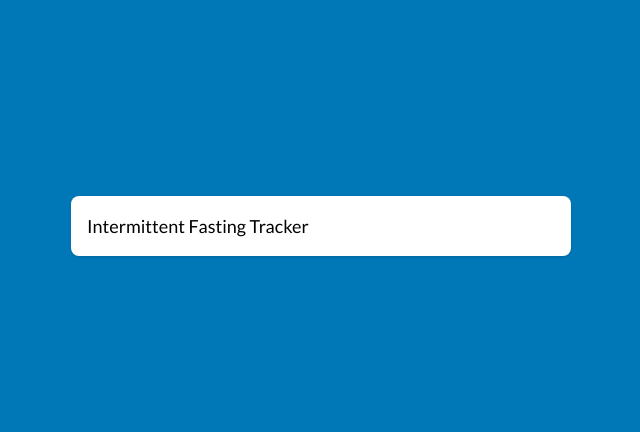
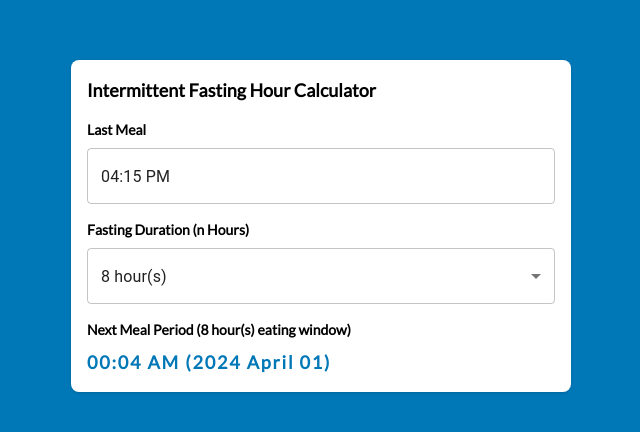
Before and after one commit to MadJack1906/Intermittent-Fasting-Time-Calculator, a React (Vite) app: page / in a window 1280 px wide. Shown: the part 174-606 px from the top of the page, without its empty margins (319-959 px from the left). Built offline with nearby package versions, Linux system fonts and the light colour scheme.

Commit message:
Add calculation for the next meal

```diff
--- a/package.json
+++ b/package.json
@@ -10,7 +10,13 @@
     "preview": "vite preview"
   },
   "dependencies": {
+    "@emotion/react": "^11.11.4",
+    "@emotion/styled": "^11.11.5",
     "@fontsource/lato": "^5.0.20",
+    "@mui/material": "^5.15.14",
+    "@mui/x-date-pickers": "^7.1.0",
+    "dayjs": "^1.11.10",
+    "luxon": "^3.4.4",
     "react": "^18.2.0",
     "react-dom": "^18.2.0"
   },
--- a/src/components/FastingCalculator.jsx
+++ b/src/components/FastingCalculator.jsx
@@ -1,7 +1,57 @@
+import {TimeField, TimePicker} from "@mui/x-date-pickers";
+import dayjs from "dayjs";
+import {DateTime} from "luxon";
+import {useEffect, useState} from "react";
+import {MenuItem, Select} from "@mui/material";
+import {fastingDuration as fastingDurationData} from "../data/fasting-duration.jsx";
+
 export default function FastingCalculator() {
+	const [lastMealTime, setLastMealTime] = useState(DateTime.local());
+	const [fastingDuration, setFastingDuration] = useState(8);
+	const [nextMealTime, setNextMealTime] = useState(null)
+
+	useEffect(() => {
+		setNextMealTime(lastMealTime.plus({hours: fastingDuration}));
+	}, [fastingDuration])
+
 	return (
-		<div className="bg-white min-w-[500px] p-4 rounded-lg shadow">
-			<h1 className="text-lg">Intermittent Fasting Tracker</h1>
+		<div className="bg-white min-w-[500px] p-4 rounded-lg shadow flex flex-col gap-4">
+			<h1 className="text-lg font-bold">Intermittent Fasting Hour Calculator</h1>
+
+			<div className="flex flex-col gap-2">
+				<p className={`text-sm font-bold`}>Last Meal</p>
+				<TimePicker
+					className={'w-full'}
+					defaultValue={lastMealTime}
+					onChange={(newValue) => setLastMealTime(newValue)}
+					format="hh:mm a"
+				/>
+			</div>
+
+			<div className="flex flex-col gap-2">
+				<p className={`text-sm font-bold`}>Fasting Duration (n Hours)</p>
+				<Select
+					value={fastingDuration}
+					onChange={(event) => setFastingDuration(event.target.value)}
+				>
+					{
+						fastingDurationData.map((duration, index) => (
+							<MenuItem key={index} value={duration}>{duration} hour(s)</MenuItem>
+						))
+					}
+				</Select>
+			</div>
+
+			<div className="flex flex-col gap-2">
+				<p className={`text-sm font-bold`}>Next Meal Period ({fastingDuration} hour(s) eating window)</p>
+				<div className="">
+					{nextMealTime && (
+						<p className={'text-lg font-bold text-sea-blue tracking-widest'}>
+							{nextMealTime.toFormat("HH:MM a (yyyy LLLL dd)")}
+						</p>
+					)}
+				</div>
+			</div>
 		</div>
 	);
 }
--- /dev/null
+++ b/src/data/fasting-duration.jsx
@@ -0,0 +1 @@
+export const fastingDuration = [1, 2, 3, 4, 5, 6, 7, 8, 9, 10, 11, 12, 13, 14, 15, 16, 17, 18, 19, 20, 21, 22, 23, 24]
--- a/src/main.jsx
+++ b/src/main.jsx
@@ -1,9 +1,13 @@
 import React from 'react'
 import ReactDOM from 'react-dom/client'
 import App from './App.jsx'
+import {LocalizationProvider} from "@mui/x-date-pickers";
+import {AdapterLuxon} from "@mui/x-date-pickers/AdapterLuxon";
 
 ReactDOM.createRoot(document.getElementById('root')).render(
   <React.StrictMode>
-    <App />
+    <LocalizationProvider dateAdapter={AdapterLuxon}>
+      <App />
+    </LocalizationProvider>
   </React.StrictMode>,
 )
```
Also changed, not shown: 1 other file (tests, documents, lock files or other folders).
